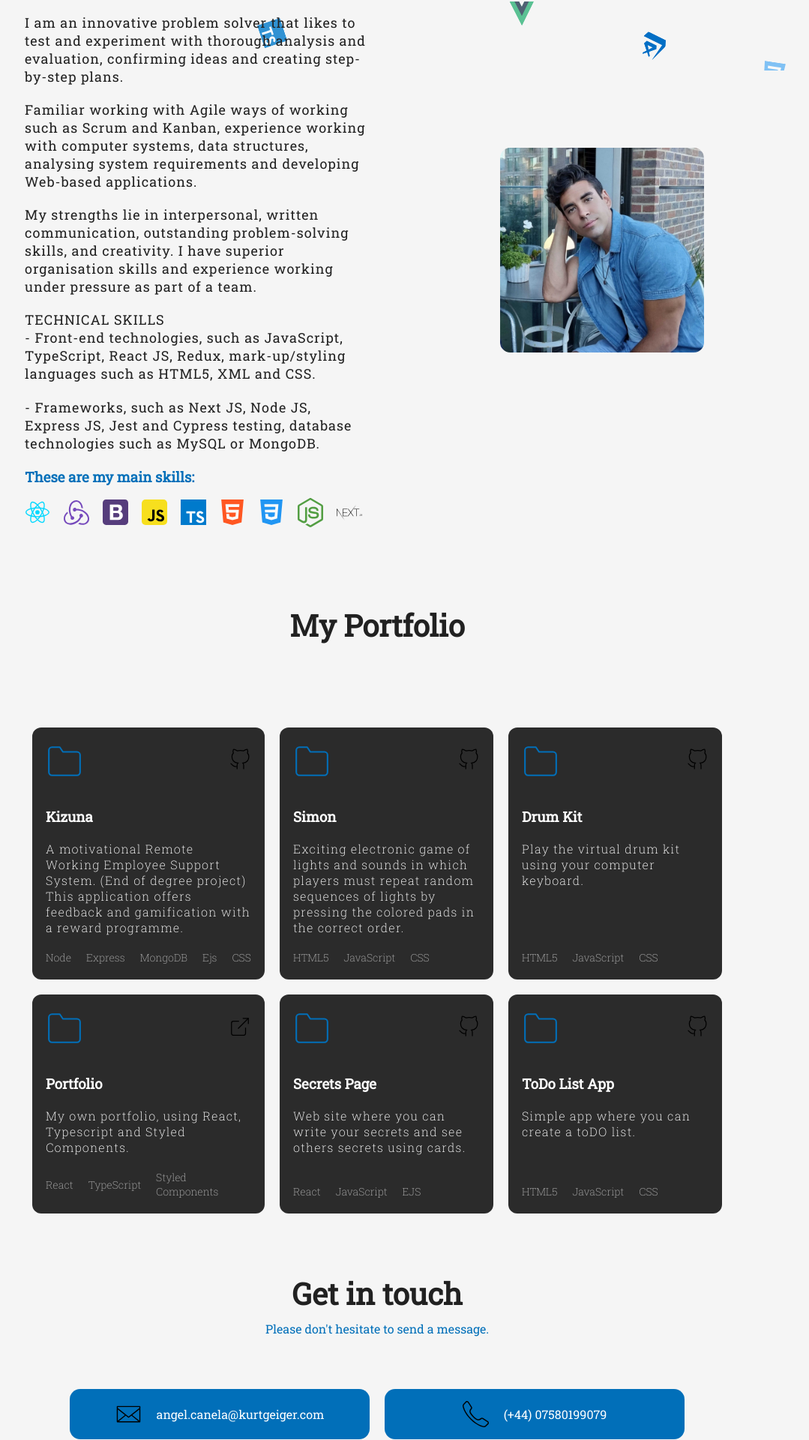
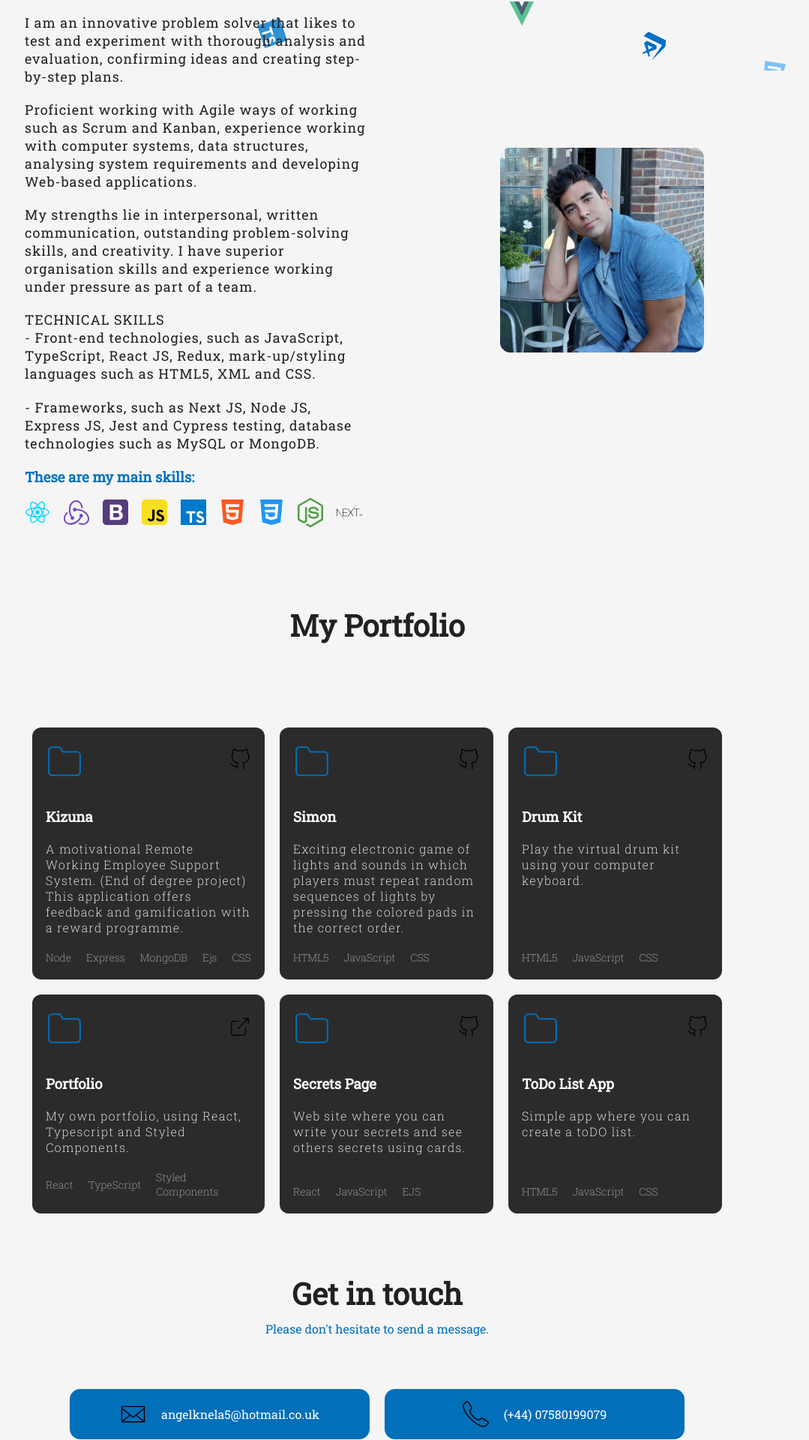
Before and after one commit to angelknla/portfolio, a React (Create React App) app: page / in a window 1280 px wide. Shown: the part 706-2626 px from the top of the page at 75% size, without its empty margins (137-1216 px from the left). Built offline with nearby package versions, Linux system fonts and the light colour scheme.

Commit message:
changed wording

```diff
--- a/src/components/Contact/Contact.tsx
+++ b/src/components/Contact/Contact.tsx
@@ -15,7 +15,7 @@ export function Contact(){
       <div className="contacts">
         <div>
           <img src={emailIcon} alt="Email" />
-          <a href="mailto:angel.canela@kurtgeiger.com">angel.canela@kurtgeiger.com</a>
+          <a href="mailto:angelknela5@hotmail.co.uk">angelknela5@hotmail.co.uk</a>
         </div>
         <div>
           <img src={phoneIcon} alt="Email" />
--- a/src/data/aboutData.ts
+++ b/src/data/aboutData.ts
@@ -2,7 +2,7 @@ export const aboutData = {
   english: {
     title: "About me",
     p1: "I am an innovative problem solver that likes to test and experiment with thorough analysis and evaluation, confirming ideas and creating step-by-step plans.",
-    p2: "Familiar working with Agile ways of working such as Scrum and Kanban, experience working with computer systems, data structures, analysing system requirements and developing Web-based applications.",
+    p2: "Proficient working with Agile ways of working such as Scrum and Kanban, experience working with computer systems, data structures, analysing system requirements and developing Web-based applications.",
     p3: "My strengths lie in interpersonal, written communication, outstanding problem-solving skills, and creativity. I have superior organisation skills and experience working under pressure as part of a team.",
     p4: {
       title: "TECHNICAL SKILLS",
@@ -14,7 +14,7 @@ export const aboutData = {
   spanish: {
     title: "Sobre mi",
     p1: "Soy un solucionador de problemas innovador al que le gusta probar y experimentar con análisis y evaluar exhaustivamente, confirmando ideas y creando planes paso a paso.",
-    p2: "Familiarizado con formas ágiles de trabajo como Scrum y Kanban, experiencia trabajando con sistemas informáticos, estructuras de datos, análisis de requisitos del sistema y desarrollo de aplicaciones web.",
+    p2: "Muy bien familiarizado con formas ágiles de trabajo como Scrum y Kanban, experiencia trabajando con sistemas informáticos, estructuras de datos, análisis de requisitos del sistema y desarrollo de aplicaciones web.",
     p3: "Mis fortalezas radican en la comunicación interpersonal y escrita, excelentes habilidades para resolver problemas y creatividad. Tengo habilidades superiores de organización y experiencia trabajando bajo presión como parte de un equipo.",
     p4: {
       title: "HABILIDADES TECNICAS",
@@ -26,7 +26,7 @@ export const aboutData = {
    japanese: {
     title: "私について",
     p1: "私は革新的な問題解決者であり、徹底的な分析と評価をテストして実験し、アイデアを確認し、段階的な計画を作成するのが好きです.",
-    p2: "スクラムやかんばんなどのアジャイルな作業方法に精通していること、コンピューター システム、データ構造、システム要件の分析、Web ベースのアプリケーションの開発を行った経験がある.",
+    p2: "スクラムやかんばんなどのアジャイルな作業方法に精通していること、コンピューター システム、データ構造、システム要件の分析、Web ベースのアプリケーションの開発に関する経験がある.",
     p3: "私の強みは、対人関係、書面によるコミュニケーション、優れた問題解決能力、および創造性にあります。私はチームの一員としてプレッシャーの下で働いた優れた組織力と経験を持っています.",
     p4: {
       title: "技術的なスキル",
```
